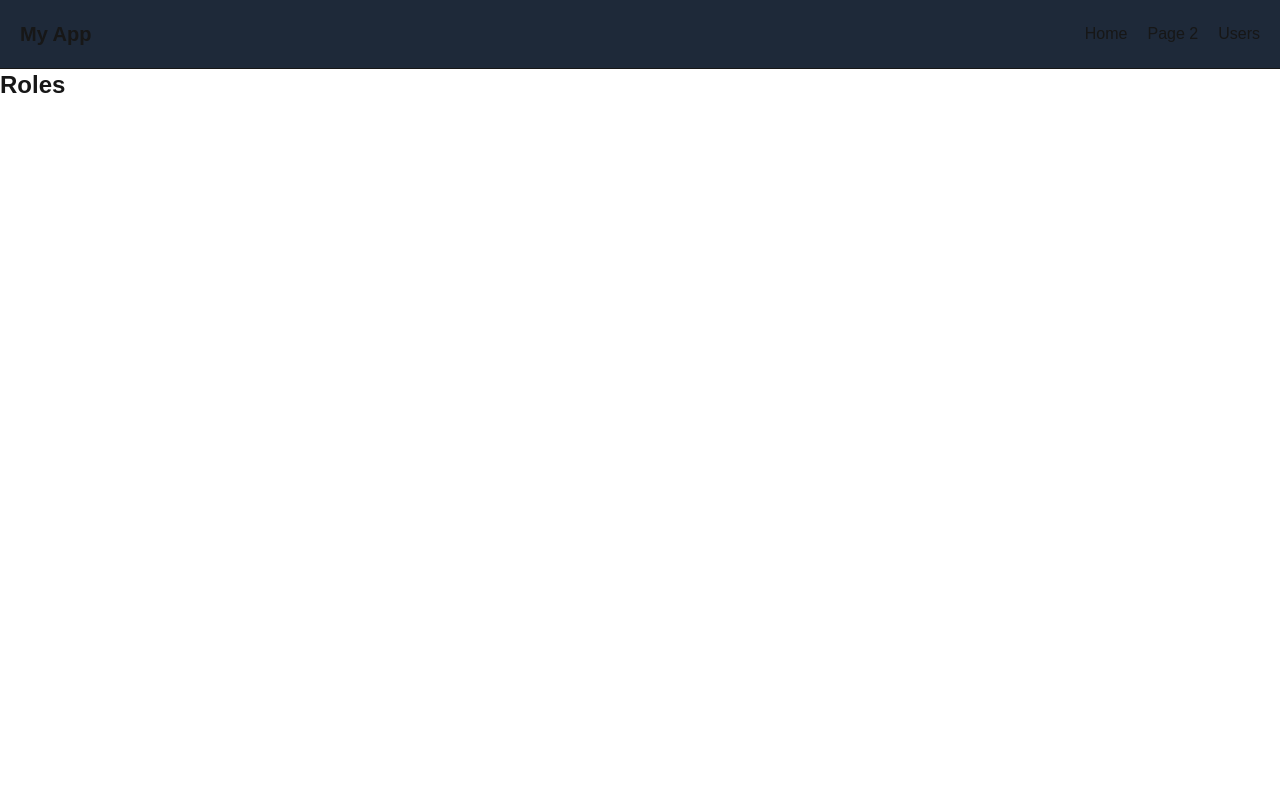
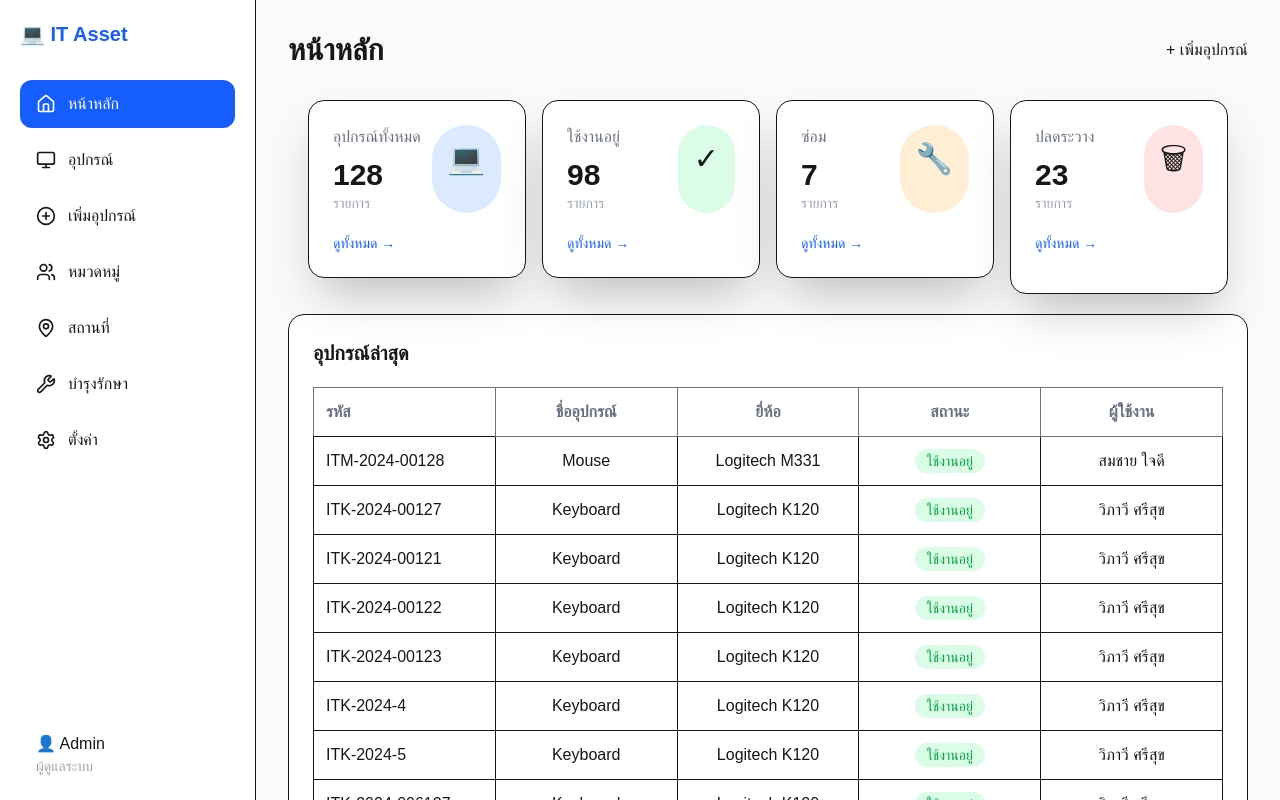
Before and after one commit to pisitporntradawit/spare, a Next.js app: page / in a window 1280 px wide. Shown: the top 800 px of the page. Built offline with nearby package versions, Linux system fonts and the light colour scheme.

Commit message:
create main page

```diff
--- /dev/null
+++ b/components/AssetTable.tsx
@@ -0,0 +1,149 @@
+const assets = [
+    {
+        id: "ITM-2024-00128",
+        name: "Mouse",
+        brand: "Logitech M331",
+        status: "ใช้งานอยู่",
+        user: "สมชาย ใจดี"
+    },
+    {
+        id: "ITK-2024-00127",
+        name: "Keyboard",
+        brand: "Logitech K120",
+        status: "ใช้งานอยู่",
+        user: "วิภาวี ศรีสุข"
+    },
+    {
+        id: "ITK-2024-00121",
+        name: "Keyboard",
+        brand: "Logitech K120",
+        status: "ใช้งานอยู่",
+        user: "วิภาวี ศรีสุข"
+    },
+    {
+        id: "ITK-2024-00122",
+        name: "Keyboard",
+        brand: "Logitech K120",
+        status: "ใช้งานอยู่",
+        user: "วิภาวี ศรีสุข"
+    },
+    {
+        id: "ITK-2024-00123",
+        name: "Keyboard",
+        brand: "Logitech K120",
+        status: "ใช้งานอยู่",
+        user: "วิภาวี ศรีสุข"
+    },
+    {
+        id: "ITK-2024-4",
+        name: "Keyboard",
+        brand: "Logitech K120",
+        status: "ใช้งานอยู่",
+        user: "วิภาวี ศรีสุข"
+    },
+    {
+        id: "ITK-2024-5",
+        name: "Keyboard",
+        brand: "Logitech K120",
+        status: "ใช้งานอยู่",
+        user: "วิภาวี ศรีสุข"
+    },
+    {
+        id: "ITK-2024-006127",
+        name: "Keyboard",
+        brand: "Logitech K120",
+        status: "ใช้งานอยู่",
+        user: "วิภาวี ศรีสุข"
+    },
+    {
+        id: "ITK-2024-7",
+        name: "Keyboard",
+        brand: "Logitech K120",
+        status: "ใช้งานอยู่",
+        user: "วิภาวี ศรีสุข"
+    },
+    {
+        id: "ITK-2024-8",
+        name: "Keyboard",
+        brand: "Logitech K120",
+        status: "ใช้งานอยู่",
+        user: "วิภาวี ศรีสุข"
+    },
+    {
+        id: "ITK-2024-9",
+        name: "Keyboard",
+        brand: "Logitech K120",
+        status: "ใช้งานอยู่",
+        user: "วิภาวี ศรีสุข"
+    },
+
+    {
+        id: "ITC-2024-00126",
+        name: "Computer",
+        brand: "Dell Optiplex",
+        status: "ใช้งานอยู่",
+        user: "อนันต์ วงศ์ดี"
+    }
+]
+
+
+export default function AssetTable() {
+    const displayAssets = assets.slice(0,10);
+    return (
+        <div className="bg-white rounded-2xl border p-6 ">
+            <h2 className="text-xl font-bold mb-5">
+                อุปกรณ์ล่าสุด
+            </h2>
+            <table className="w-full">
+                <thead>
+                    <tr className="text-gray-500 border h-full">
+
+                        <th className="text-left p-3 w-32">
+                            รหัส
+                        </th>
+
+                        <th className="border w-32">
+                            ชื่ออุปกรณ์
+                        </th>
+
+                        <th className="border w-32">
+                            ยี่ห้อ
+                        </th>
+
+                        <th className="border w-32">
+                            สถานะ
+                        </th>
+
+                        <th className="border w-32">
+                            ผู้ใช้งาน
+                        </th>
+
+                    </tr>
+                </thead>
+                <tbody>
+                    {displayAssets.map(a => (
+                        <tr key={a.id} className="border-b hover:bg-gray-50">
+                            <td className="p-3 border">
+                                {a.id}
+                            </td>
+                            <td className="border text-center">
+                                {a.name}
+                            </td>
+                            <td className="border  text-center">
+                                {a.brand}
+                            </td>
+                            <td className="border  text-center">
+                                <span className=" bg-green-100 text-green-600 px-3 py-1 rounded-full text-sm ">
+                                    {a.status}
+                                </span>
+                            </td>
+                            <td className="border text-center">
+                                {a.user}
+                            </td>
+                        </tr>
+                    ))}
+                </tbody>
+            </table>
+        </div>
+    )
+}
--- /dev/null
+++ b/components/Sidebar.tsx
@@ -0,0 +1,91 @@
+import {
+    Home,
+    Monitor,
+    PlusCircle,
+    Users,
+    MapPin,
+    Wrench,
+    Settings,
+    LucideIcon
+} from "lucide-react";
+import Link from "next/link";
+type Menu = {
+    name: string
+    icon: LucideIcon
+    link: string
+}
+
+const menus: Menu[] = [
+    {
+        name: "หน้าหลัก",
+        icon: Home,
+        link: "/"
+    },
+    {
+        name: "อุปกรณ์",
+        icon: Monitor,
+        link: "/role"
+    },
+    {
+        name: "เพิ่มอุปกรณ์",
+        icon: PlusCircle,
+        link: "/"
+    },
+    {
+        name: "หมวดหมู่",
+        icon: Users,
+        link: "/"
+    },
+    {
+        name: "สถานที่",
+        icon: MapPin,
+        link: "/"
+    },
+    {
+        name: "บำรุงรักษา",
+        icon: Wrench,
+        link: "/"
+    },
+    {
+        name: "ตั้งค่า",
+        icon: Settings,
+        link: "/"
+    },
+];
+
+export default function Sidebar() {
+    return (
+        <aside className="w-64 min-h-screen bg-white border-r p-5">
+            <h1 className="text-xl font-bold mb-8 text-blue-600">
+                💻 IT Asset
+            </h1>
+            <nav className="space-y-2">
+                {menus.map((menu, i) => (
+                    <div
+                        key={i}
+                        className={`flex items-center gap-3 px-4 py-3 rounded-xl cursor-pointer
+                        ${i === 0
+                                ? "bg-blue-600 text-white"
+                                : "hover:bg-gray-100"
+                            }
+                        `}
+                    >
+                        <menu.icon size={20} />
+                        <Link href={menu.link}>
+                            {menu.name}
+                        </Link>
+                    </div>
+                ))}
+
+            </nav>
+            <div className="absolute bottom-2 p-4">
+                👤 Admin
+                <div className="text-sm text-gray-400">
+                    ผู้ดูแลระบบ
+                </div>
+            </div>
+
+
+        </aside>
+    )
+}
--- /dev/null
+++ b/components/StatCard.tsx
@@ -0,0 +1,38 @@
+interface Props {
+    title: string;
+    value: number;
+    icon: string;
+    color: string;
+}
+
+
+export default function StatCard({
+    title,
+    value,
+    icon,
+    color
+}: Props) {
+    return (
+        <div className="bg-white rounded-2xl shadow-2xl border p-6 ">
+            <div className="flex justify-between">
+                <div>
+                    <p className="text-gray-500">
+                        {title}
+                    </p>
+                    <h2 className="text-3xl font-bold mt-2">
+                        {value}
+                    </h2>
+                    <p className="text-sm text-gray-400">
+                        รายการ
+                    </p>
+                </div>
+                  <div className={`text-3xl p-4 rounded-full ${color}`}>
+                    {icon}
+                </div>
+            </div>
+            <a className="text-blue-600 text-sm mt-5 block">
+                ดูทั้งหมด →
+            </a>
+        </div>
+    )
+}
--- a/components/navbar.tsx
+++ b/components/navbar.tsx
@@ -2,10 +2,8 @@ import Link from "next/link";
 
 
 export default function Navbar() {
-
   return (
     <nav className="flex items-center justify-between p-5 border-b bg-gray-800">
-
       <div className="font-bold text-xl">
         My App
       </div>
--- a/package.json
+++ b/package.json
@@ -9,6 +9,7 @@
     "lint": "eslint"
   },
   "dependencies": {
+    "lucide-react": "^1.21.0",
     "next": "16.2.9",
     "react": "19.2.4",
     "react-dom": "19.2.4"
--- a/src/app/layout.tsx
+++ b/src/app/layout.tsx
@@ -1,6 +1,7 @@
 import type { Metadata } from "next";
 import "./globals.css";
 import Navbar from "../../components/navbar";
+import { Sidebar } from "lucide-react";
 
 export const metadata: Metadata = {
   title: "test",
@@ -14,8 +15,9 @@ export default function RootLayout({
 }>) {
   return (
     <html lang="en">
-      <Navbar />
-      <body className="min-h-full flex flex-col">{children}</body>
+      <body className="min-h-full flex flex-col">
+        {children}
+      </body>
     </html>
   );
 }
--- a/src/app/page.tsx
+++ b/src/app/page.tsx
@@ -1,15 +1,29 @@
+import Sidebar from "../../components/Sidebar";
+import StatCard from "../../components/StatCard";
+import AssetTable from "../../components/AssetTable";
 
-import Link from "next/link";
-export default function HomePage() {
 
+export default function Home() {
   return (
-    <main>
-      <h1 className="text-2xl font-bold">
-        <Link href="/role">
-        Roles
-        </Link>
-      </h1>
-    </main>
-
-  );
+    <div className="flex bg-gray-50 min-h-screen">
+      <Sidebar />
+      <main className="flex-1 p-8">
+        <div className="flex justify-between mb-8">
+          <h1 className="text-3xl font-bold">
+            หน้าหลัก
+          </h1>
+          <button className="bg-blue-600text-whitepx-5 py-3rounded-xl">
+            + เพิ่มอุปกรณ์
+          </button>
+        </div>
+        <div className="grid grid-cols-4 gap-4 space-y-4 m-5">
+          <StatCard title="อุปกรณ์ทั้งหมด "value={128} icon="💻" color="bg-blue-100"/>
+          <StatCard title="ใช้งานอยู่" value={98} icon="✓" color="bg-green-100"/>
+          <StatCard title="ซ่อม" value={7} icon="🔧" color="bg-orange-100"/>
+          <StatCard title="ปลดระวาง" value={23} icon="🗑" color="bg-red-100"/>
+        </div>
+        <AssetTable />
+      </main>
+    </div>
+  )
 }
```
Also changed, not shown: components/DashboardChart.tsx (added), 1 other file (tests, documents, lock files or other folders).
